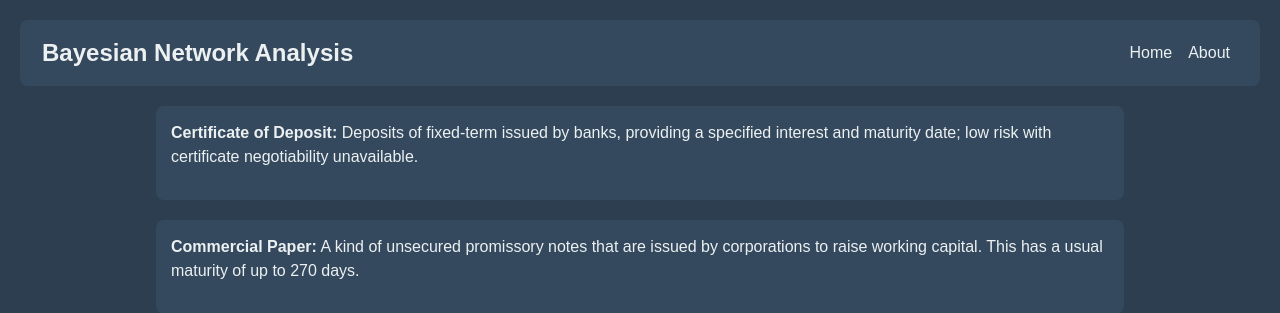
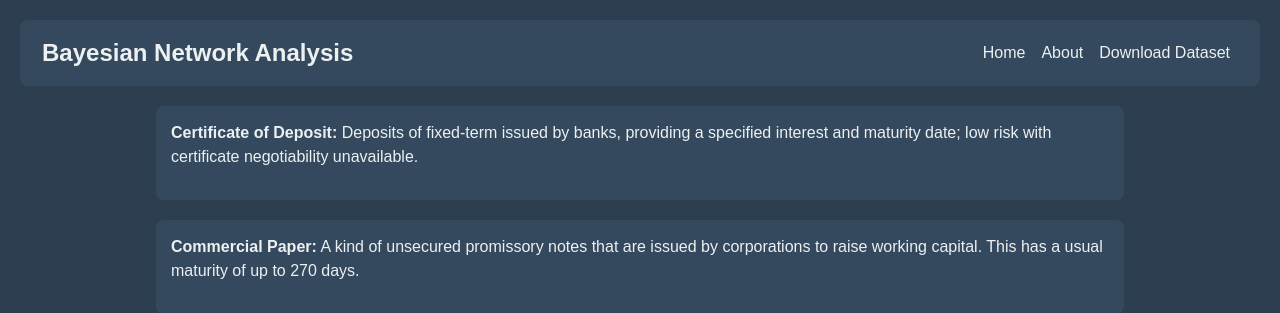
Before and after one commit to dev-shah-2204/interest-rate-transmission, a Flask app: page /about in a window 1280 px wide. Shown: the top 313 px of the page. Run offline with Flask 3, Linux system fonts and the light colour scheme; parts of the project's set-up code (start-up, migrations or seed data) failed here and were passed over; some libraries are stand-ins or nearby versions.

Commit message:
Add download link option in navbar

```diff
--- a/app/static/templates/about.html
+++ b/app/static/templates/about.html
@@ -19,10 +19,13 @@
                 <div class="collapse navbar-collapse" id="navbarNav">
                     <ul class="navbar-nav ms-auto">
                         <li class="nav-item">
-                            <a class="nav-link" href="/" >Home</a>
+                        <a class="nav-link" href="/" >Home</a>
                         </li>
                         <li class="nav-item">
                             <a class="nav-link" href="/about">About</a>
+                        </li>
+                        <li class="nav-item">
+                            <a class="nav-link" target="_blank" href="https://drive.google.com/file/d/1i4_nSLdjDsN3v2C9XrtV2px3DA2bnJfc/view?usp=sharing">Download Dataset</a>
                         </li>
                     </ul>
                 </div>
```
